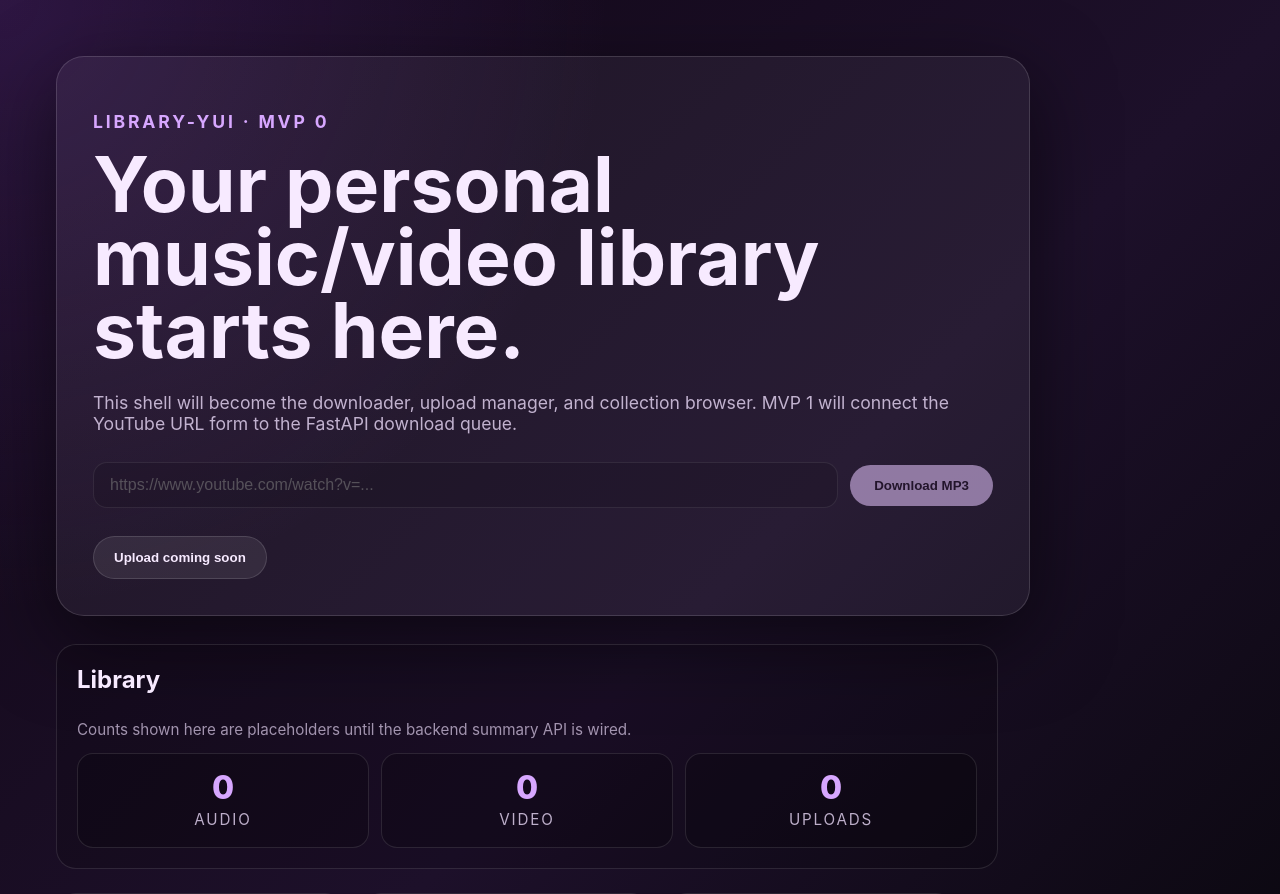
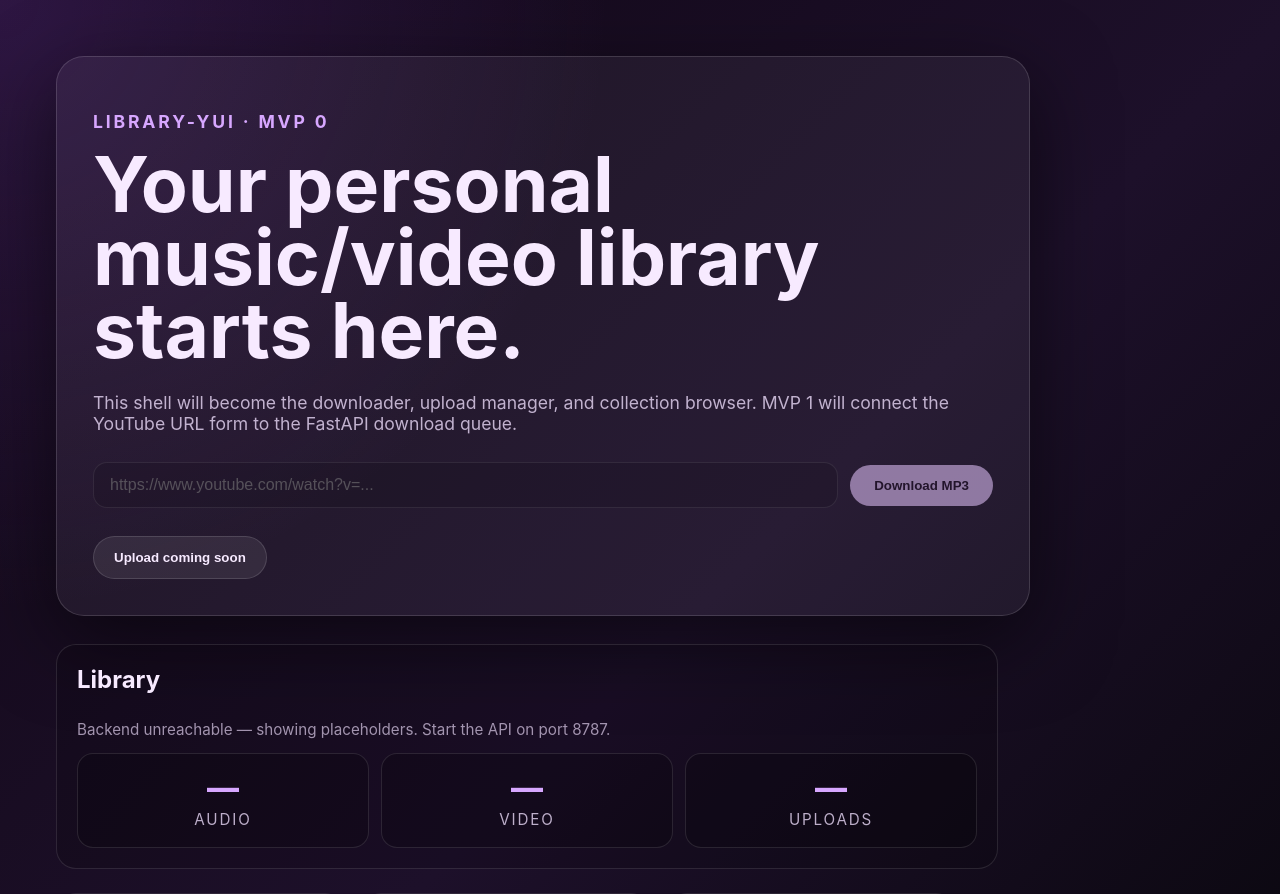
Before and after one commit to irazawa/Library-Yui, a React (Vite) app in the folder apps/web/: page / in a window 1280 px wide. Shown: the top 894 px of the page. Built offline with nearby package versions, Linux system fonts and the light colour scheme; no server answers.

Commit message:
feat(web): wire library summary cards to backend /library/summary endpoint
Add useLibrarySummary hook in apps/web that fetches live Audio/Video/Uploads
counts from GET /library/summary, with loading (…) and error (—) fallbacks
and a status-aware subtitle. Replaces the static placeholder zeros.

```diff
--- a/apps/web/src/main.tsx
+++ b/apps/web/src/main.tsx
@@ -1,8 +1,58 @@
-import React from 'react';
+import React, { useEffect, useState } from 'react';
 import { createRoot } from 'react-dom/client';
 import './styles.css';
 
+const LIBRARY_SUMMARY_URL = 'http://127.0.0.1:8787/library/summary';
+
+type SummaryState = 'loading' | 'ok' | 'error';
+interface LibrarySummary {
+  audio: number;
+  video: number;
+  uploads: number;
+  thumbnails: number;
+}
+
+function useLibrarySummary() {
+  const [state, setState] = useState<SummaryState>('loading');
+  const [summary, setSummary] = useState<LibrarySummary | null>(null);
+
+  useEffect(() => {
+    let cancelled = false;
+    setState('loading');
+    fetch(LIBRARY_SUMMARY_URL)
+      .then(async (res) => {
+        if (!res.ok) throw new Error(`HTTP ${res.status}`);
+        const data = (await res.json()) as LibrarySummary;
+        if (cancelled) return;
+        setSummary(data);
+        setState('ok');
+      })
+      .catch(() => {
+        if (cancelled) return;
+        setSummary(null);
+        setState('error');
+      });
+    return () => {
+      cancelled = true;
+    };
+  }, []);
+
+  return { state, summary };
+}
+
 function App() {
+  const { state, summary } = useLibrarySummary();
+  const dash = state === 'loading' ? '…' : '—';
+  const audio = state === 'ok' && summary ? String(summary.audio) : dash;
+  const video = state === 'ok' && summary ? String(summary.video) : dash;
+  const uploads = state === 'ok' && summary ? String(summary.uploads) : dash;
+  const sub =
+    state === 'ok'
+      ? 'Live counts from the backend summary API.'
+      : state === 'loading'
+        ? 'Contacting the backend summary API…'
+        : 'Backend unreachable — showing placeholders. Start the API on port 8787.';
+
   return (
     <main className="shell">
       <section className="hero">
@@ -29,19 +79,19 @@ function App() {
       <section className="library" aria-label="Library summary">
         <header className="library-head">
           <h2>Library</h2>
-          <p className="library-sub">Counts shown here are placeholders until the backend summary API is wired.</p>
+          <p className="library-sub">{sub}</p>
         </header>
         <div className="library-counts">
           <article className="count-card">
-            <span className="count-value">0</span>
+            <span className="count-value">{audio}</span>
             <span className="count-label">Audio</span>
           </article>
           <article className="count-card">
-            <span className="count-value">0</span>
+            <span className="count-value">{video}</span>
             <span className="count-label">Video</span>
           </article>
           <article className="count-card">
-            <span className="count-value">0</span>
+            <span className="count-value">{uploads}</span>
             <span className="count-label">Uploads</span>
           </article>
         </div>
```
Also changed, not shown: 2 other files (tests, documents, lock files or other folders).
